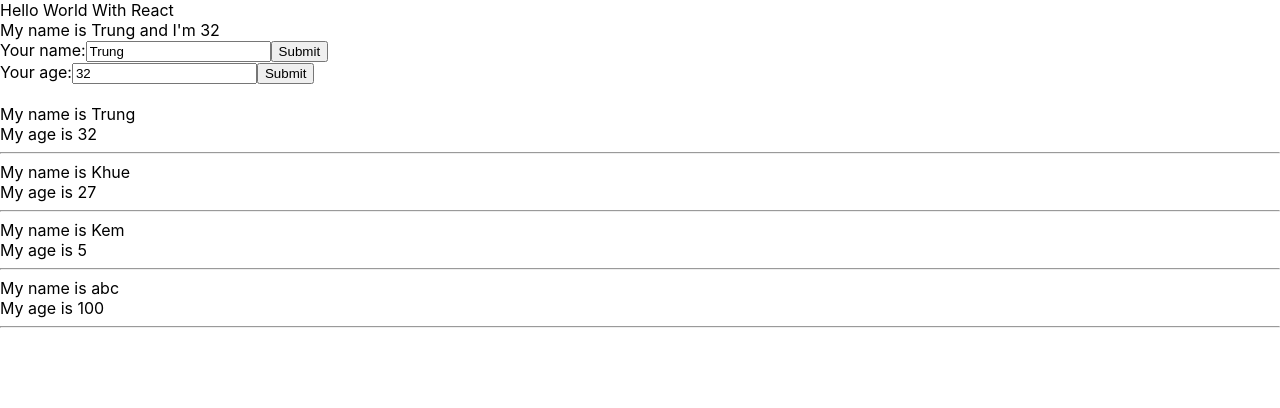
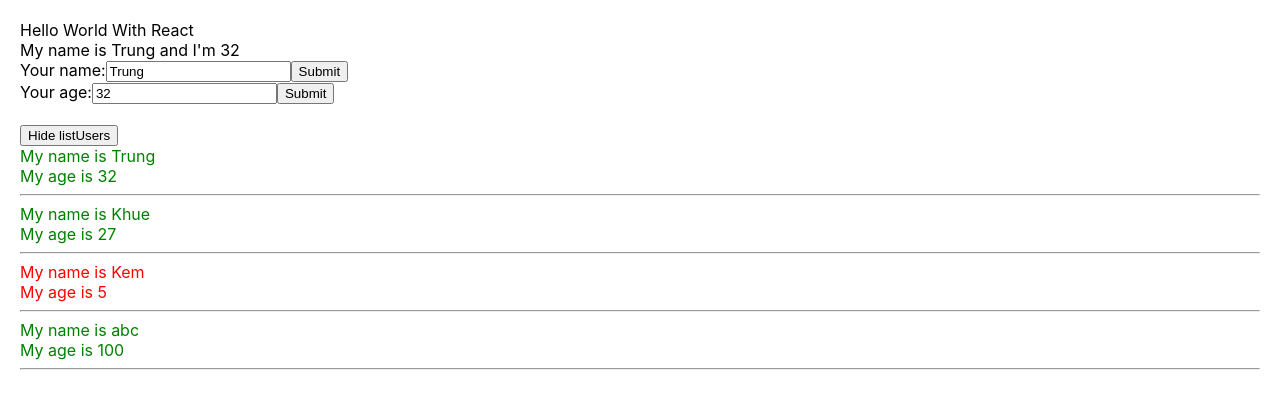
Before and after one commit to iamlddt/React-FullStack, a React (Create React App) app: page / in a window 1280 px wide. Shown: the top 408 px of the page. Built offline with nearby package versions, Linux system fonts and the light colour scheme.

Commit message:
Conditional Output

```diff
--- a/src/App.css
+++ b/src/App.css
@@ -1,4 +1,14 @@
+.red {
+  color: red;
+}
+
+.green {
+  color: green;
+}
+
+
 body {
+  padding: 20px;
   margin: 0;
   font-family: -apple-system, BlinkMacSystemFont, 'Segoe UI', 'Roboto', 'Oxygen',
     'Ubuntu', 'Cantarell', 'Fira Sans', 'Droid Sans', 'Helvetica Neue',
@@ -46,6 +56,7 @@ code {
   from {
     transform: rotate(0deg);
   }
+
   to {
     transform: rotate(360deg);
   }
--- a/src/components/DisplayInfor.js
+++ b/src/components/DisplayInfor.js
@@ -2,15 +2,35 @@ import React from "react";
 
 class DisplayInfor extends React.Component {
 
+    state = {
+        isShowListUsers: true
+    };
+
+    handleShowHide = (event) => {
+        this.setState({
+            isShowListUsers: !this.state.isShowListUsers
+        })
+    };
 
     render() {
         const { listUsers } = this.props;
+        console.log(listUsers)
 
         return (
             <div>
+
+                <div>
+                    <button
+                        onClick={(event) => { this.handleShowHide(event) }}>
+                        {this.state.isShowListUsers === true ? 'Hide listUsers' : 'Show listUsers'}
+                    </button>
+                </div>
+
+                {this.state.isShowListUsers &&
+                    <div>
                         {listUsers.map((user) => {
                             return (
-                        <div key={user.id}>
+                                <div key={user.id} className={+user.age > 18 ? "green" : "red"}>
                                     <div>My name is {user.name}</div>
                                     <div>My age is {user.age}</div>
                                     <hr />
@@ -18,6 +38,8 @@ class DisplayInfor extends React.Component {
                             )
                         })}
                     </div>
+                }
+            </div>
         )
     }
 }
--- a/src/index.js
+++ b/src/index.js
@@ -8,9 +8,9 @@ import store from './redux/store';
 const root = ReactDOM.createRoot(document.getElementById('root'));
 root.render(
   <Provider store={store}>
-    <React.StrictMode>
-      <App />
-    </React.StrictMode>
+    {/* <React.StrictMode> */}
+    <App />
+    {/* </React.StrictMode> */}
   </Provider>
 );
 
```
Lines whose indentation alone changed are shown as unchanged.
